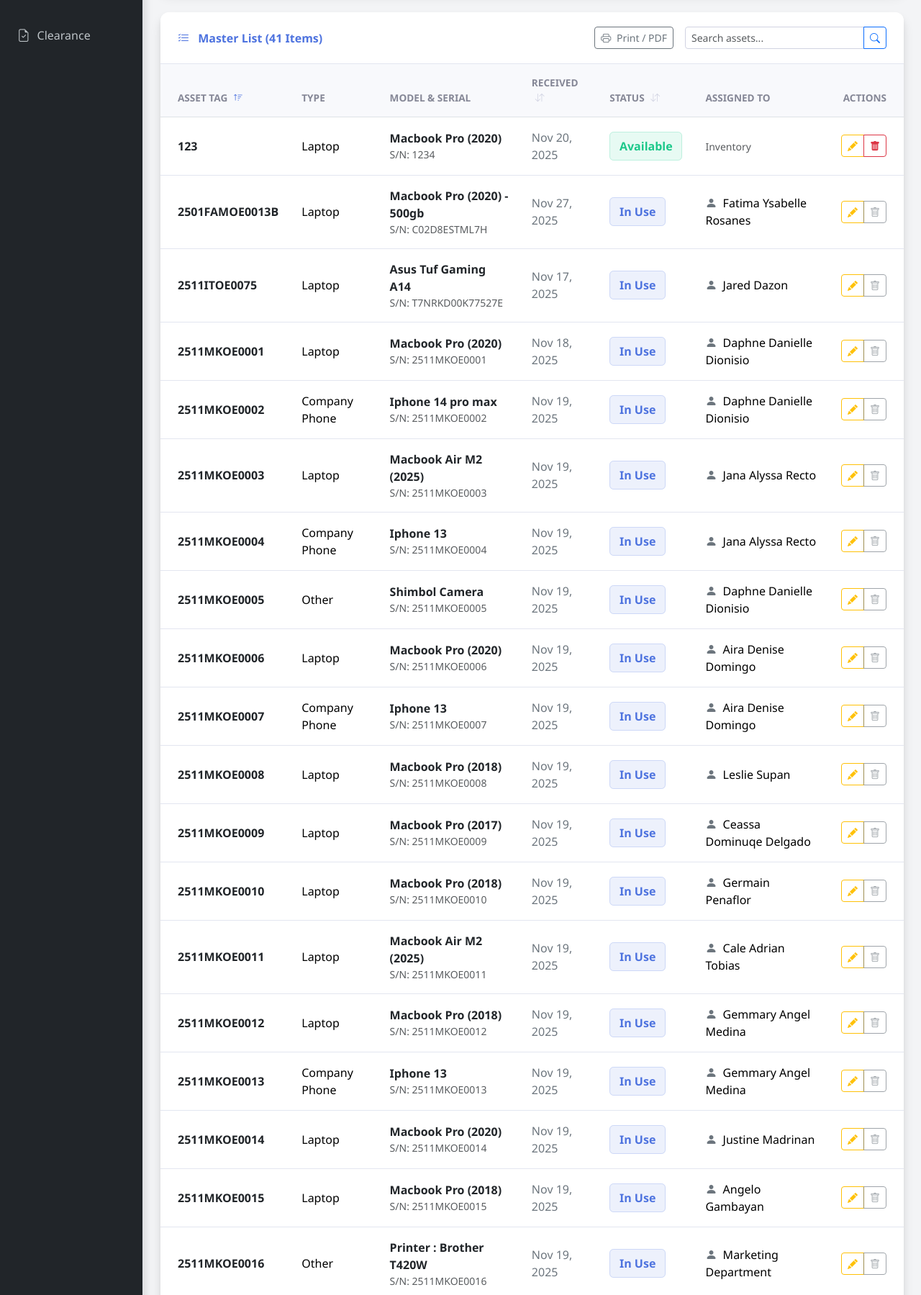
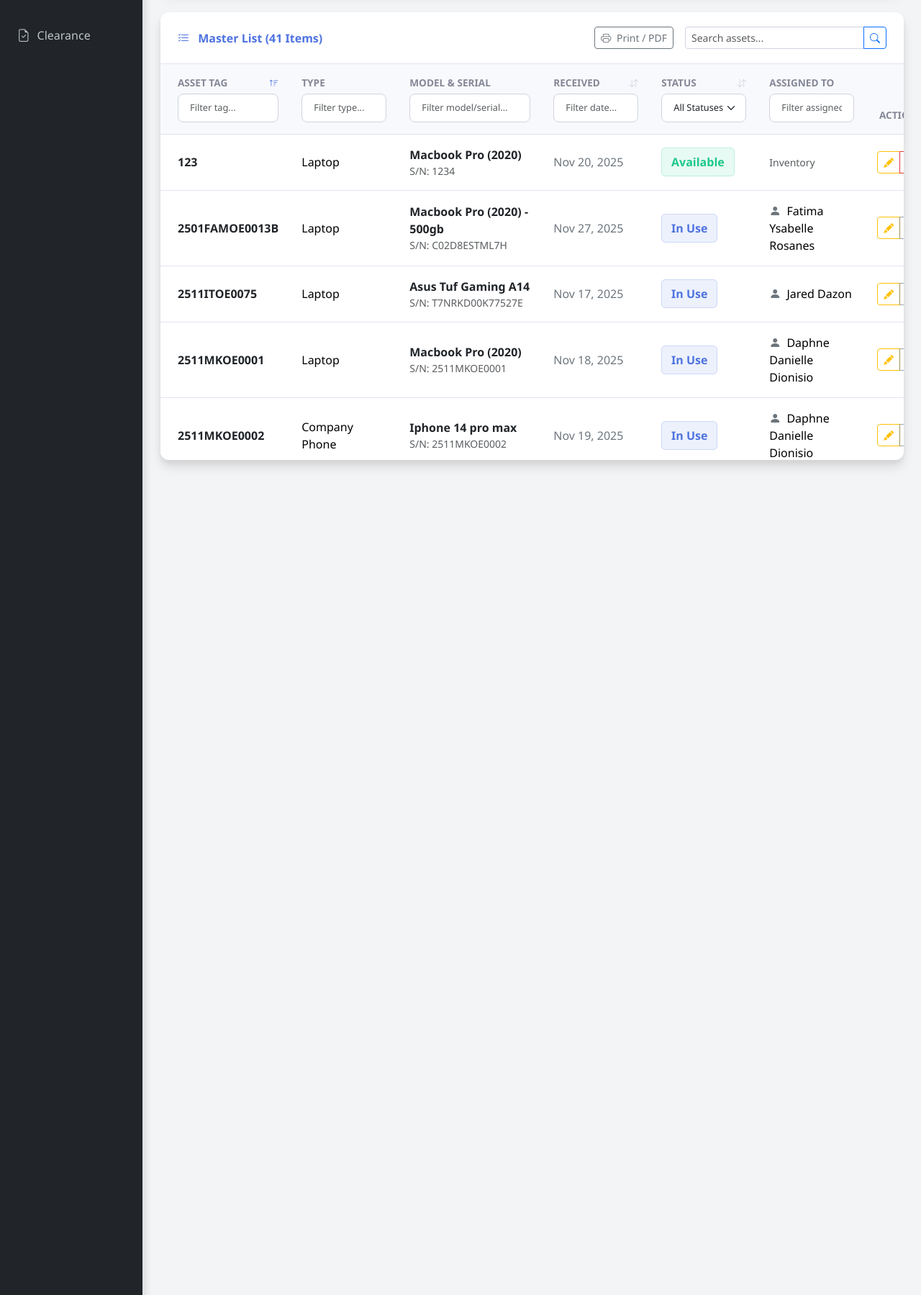
Before and after one commit to nhoelnhico/IT-DEV-ASSETS, a PHP site: page /inventory.php in a window 1280 px wide. Shown: the part 447-2246 px from the top of the page at 72% size. Run offline with PHP 8.4, Linux system fonts and the light colour scheme; data comes from the database, SQL or seed files in the repository.

Commit message:
Add client-side filtering to inventory table; enhance table styling with scrollable feature and sticky headers

```diff
--- a/inventory.php
+++ b/inventory.php
@@ -277,8 +277,15 @@ $asset_count = count($assets);
             box-shadow: 0 0 0 0.2rem rgba(78, 115, 223, 0.25);
         }
 
+        /* SCROLLABLE TABLE & STICKY HEADERS CSS */
+        .table-wrapper {
+            max-height: 550px;
+            overflow-y: auto;
+        }
         .table-custom { margin-bottom: 0; }
         .table-custom thead th {
+            position: sticky;
+            top: 0;
             background-color: #f8f9fc;
             color: #858796;
             font-size: 0.85rem;
@@ -286,6 +293,8 @@ $asset_count = count($assets);
             font-weight: 700;
             border-top: none;
             padding: 1rem;
+            z-index: 10;
+            box-shadow: 0 1px 2px rgba(0,0,0,0.1);
         }
         .table-custom tbody td {
             padding: 1rem;
@@ -296,11 +305,15 @@ $asset_count = count($assets);
         .sort-icon { font-size: 0.8rem; margin-left: 5px; color: #d1d3e2; }
         .sort-icon.active { color: var(--primary-color); }
 
+        /* Filter inputs sizing */
+        .col-search { font-size: 0.8rem; font-weight: normal; text-transform: none; }
+
         @media print {
             .no-print { display: none !important; }
             body { background-color: #fff !important; }
             .content-card { box-shadow: none !important; border: 1px solid #ddd !important; }
-            .table-custom thead th { background-color: #ddd !important; color: #000 !important; }
+            .table-wrapper { max-height: none !important; overflow: visible !important; }
+            .table-custom thead th { position: static !important; background-color: #ddd !important; color: #000 !important; box-shadow: none; }
         }
 
         .badge-status {
@@ -404,6 +417,7 @@ $asset_count = count($assets);
                                 <input
                                     class="form-control"
                                     type="search"
+                                    id="globalSearch"
                                     placeholder="Search assets..."
                                     aria-label="Search"
                                     name="search"
@@ -419,44 +433,62 @@ $asset_count = count($assets);
                 </div>
 
                 <div class="card-body p-0">
-                    <div class="table-responsive">
-                        <table class="table table-custom table-hover align-middle">
+                    <div class="table-responsive table-wrapper">
+                        <table class="table table-custom table-hover align-middle" id="inventoryTable">
                             <thead>
                                 <tr>
-                                    <th class="ps-4">
+                                    <th class="ps-4" style="min-width: 150px;">
                                         Asset Tag
                                         <?php
                                             $new_order = ($sort_by == 'a.fam_tag_number' && $sort_order == 'ASC') ? 'DESC' : 'ASC';
                                             $active = ($sort_by == 'a.fam_tag_number') ? 'active' : '';
                                             $icon = ($sort_by == 'a.fam_tag_number' && $sort_order == 'DESC') ? 'bi-sort-down' : 'bi-sort-up';
                                         ?>
-                                        <a href="inventory.php?sort_by=tag&order=<?php echo $new_order; ?>" class="text-decoration-none no-print">
+                                        <a href="inventory.php?sort_by=tag&order=<?php echo $new_order; ?>" class="text-decoration-none no-print float-end">
                                             <i class="bi <?php echo $icon . ' ' . $active; ?> sort-icon"></i>
                                         </a>
+                                        <input type="text" class="form-control form-control-sm mt-1 col-search no-print" data-col="0" placeholder="Filter tag...">
                                     </th>
-                                    <th>Type</th>
-                                    <th>Model & Serial</th>
-                                    <th>
+                                    <th style="min-width: 150px;">
+                                        Type
+                                        <input type="text" class="form-control form-control-sm mt-1 col-search no-print" data-col="1" placeholder="Filter type...">
+                                    </th>
+                                    <th style="min-width: 200px;">
+                                        Model & Serial
+                                        <input type="text" class="form-control form-control-sm mt-1 col-search no-print" data-col="2" placeholder="Filter model/serial...">
+                                    </th>
+                                    <th style="min-width: 150px;">
                                         Received
                                         <?php
                                             $new_order = ($sort_by == 'a.date_received' && $sort_order == 'ASC') ? 'DESC' : 'ASC';
                                             $active = ($sort_by == 'a.date_received') ? 'active' : '';
                                         ?>
-                                        <a href="inventory.php?sort_by=date_received&order=<?php echo $new_order; ?>" class="text-decoration-none no-print">
+                                        <a href="inventory.php?sort_by=date_received&order=<?php echo $new_order; ?>" class="text-decoration-none no-print float-end">
                                             <i class="bi bi-arrow-down-up <?php echo $active; ?> sort-icon"></i>
                                         </a>
+                                        <input type="text" class="form-control form-control-sm mt-1 col-search no-print" data-col="3" placeholder="Filter date...">
                                     </th>
-                                    <th>
+                                    <th style="min-width: 150px;">
                                         Status
                                         <?php
                                             $new_order = ($sort_by == 'a.status' && $sort_order == 'ASC') ? 'DESC' : 'ASC';
                                             $active = ($sort_by == 'a.status') ? 'active' : '';
                                         ?>
-                                        <a href="inventory.php?sort_by=status&order=<?php echo $new_order; ?>" class="text-decoration-none no-print">
+                                        <a href="inventory.php?sort_by=status&order=<?php echo $new_order; ?>" class="text-decoration-none no-print float-end">
                                             <i class="bi bi-arrow-down-up <?php echo $active; ?> sort-icon"></i>
                                         </a>
+                                        <select class="form-select form-select-sm mt-1 col-search no-print" data-col="4">
+                                            <option value="">All Statuses</option>
+                                            <option value="Available">Available</option>
+                                            <option value="In Use">In Use</option>
+                                            <option value="Broken">Broken</option>
+                                            <option value="Repairing">Repairing</option>
+                                        </select>
                                     </th>
-                                    <th>Assigned To</th>
+                                    <th style="min-width: 150px;">
+                                        Assigned To
+                                        <input type="text" class="form-control form-control-sm mt-1 col-search no-print" data-col="5" placeholder="Filter assigned...">
+                                    </th>
                                     <th class="text-end pe-4 no-print">Actions</th>
                                 </tr>
                             </thead>
@@ -523,7 +555,7 @@ $asset_count = count($assets);
                                     </tr>
                                     <?php endforeach; ?>
                                 <?php else: ?>
-                                    <tr>
+                                    <tr id="noDataRow">
                                         <td colspan="7" class="text-center py-5 text-muted">
                                             <i class="bi bi-box-seam display-4 d-block mb-3 opacity-25"></i>
                                             <?php if (!empty($search_term)): ?>
@@ -624,6 +656,7 @@ $asset_count = count($assets);
   </div>
 </div>
 
+<script src="https://code.jquery.com/jquery-3.7.1.min.js"></script>
 <script src="https://cdn.jsdelivr.net/npm/bootstrap@5.3.3/dist/js/bootstrap.bundle.min.js"></script>
 
 <script>
@@ -651,6 +684,47 @@ $asset_count = count($assets);
         deleteAssetModal.querySelector('#delete_asset_id').value = button.getAttribute('data-id');
         deleteAssetModal.querySelector('#delete_fam_tag').textContent = button.getAttribute('data-tag');
     });
+
+    // --- CLIENT SIDE FILTERING LOGIC ---
+    $(document).ready(function() {
+        function filterTable() {
+            // We read the global search field to allow JS to filter it instantly before form submission
+            const globalVal = $('#globalSearch').val().toLowerCase();
+
+            $('#inventoryTable tbody tr').each(function() {
+                const row = $(this);
+                if (row.attr('id') === 'noDataRow') return;
+
+                const rowText = row.text().toLowerCase();
+                let showRow = true;
+
+                // Global search check
+                if (globalVal !== '' && rowText.indexOf(globalVal) === -1) {
+                    showRow = false;
+                }
+
+                // Column search checks
+                if (showRow) {
+                    $('.col-search').each(function() {
+                        const colIdx = $(this).data('col');
+                        const filterVal = $(this).val().toLowerCase();
+
+                        if (filterVal !== '') {
+                            const cellText = row.find('td').eq(colIdx).text().toLowerCase();
+                            if (cellText.indexOf(filterVal) === -1) {
+                                showRow = false;
+                            }
+                        }
+                    });
+                }
+
+                row.toggle(showRow);
+            });
+        }
+
+        $('#globalSearch').on('keyup', filterTable);
+        $('.col-search').on('keyup change', filterTable);
+    });
 </script>
 
 </body>
```
